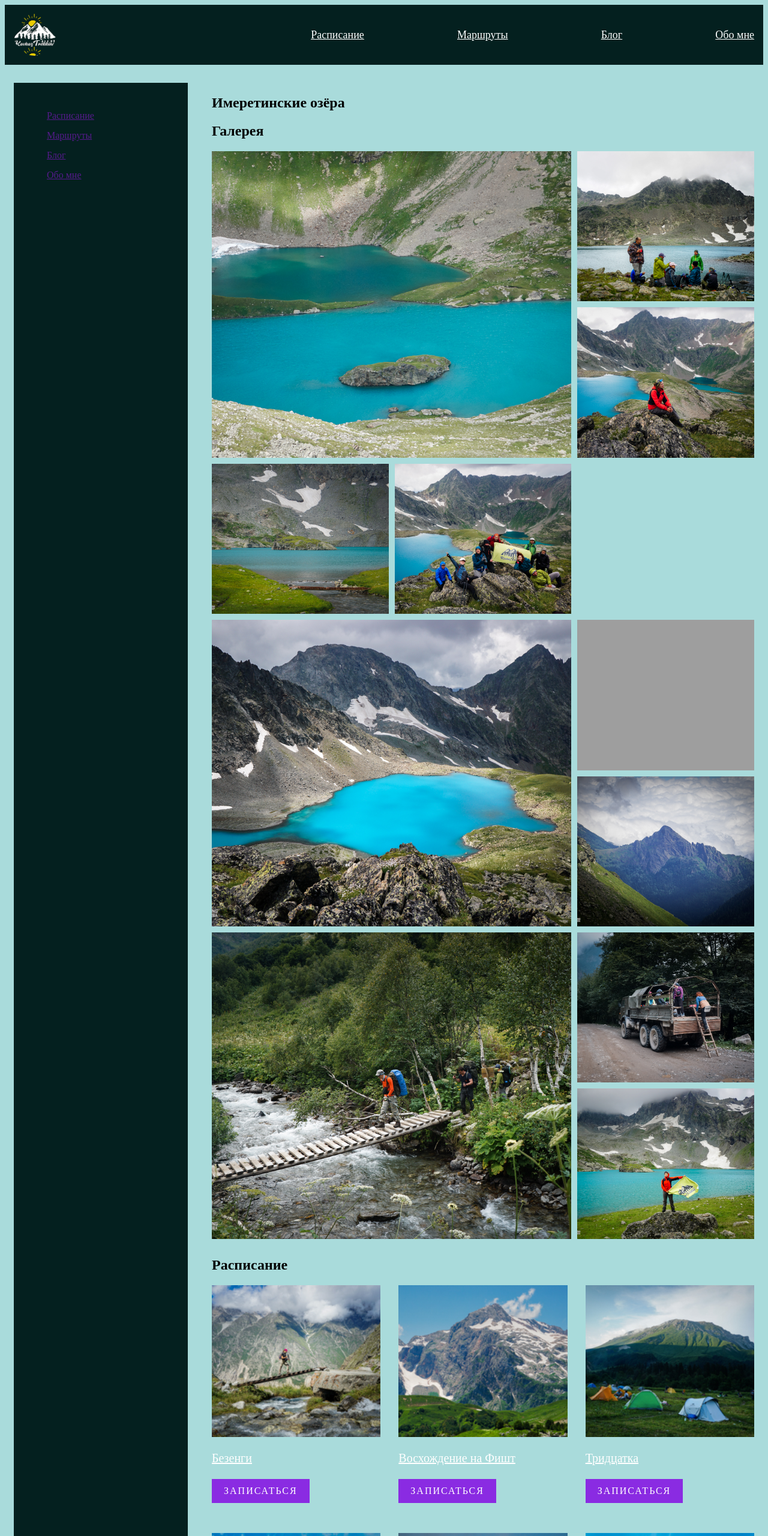
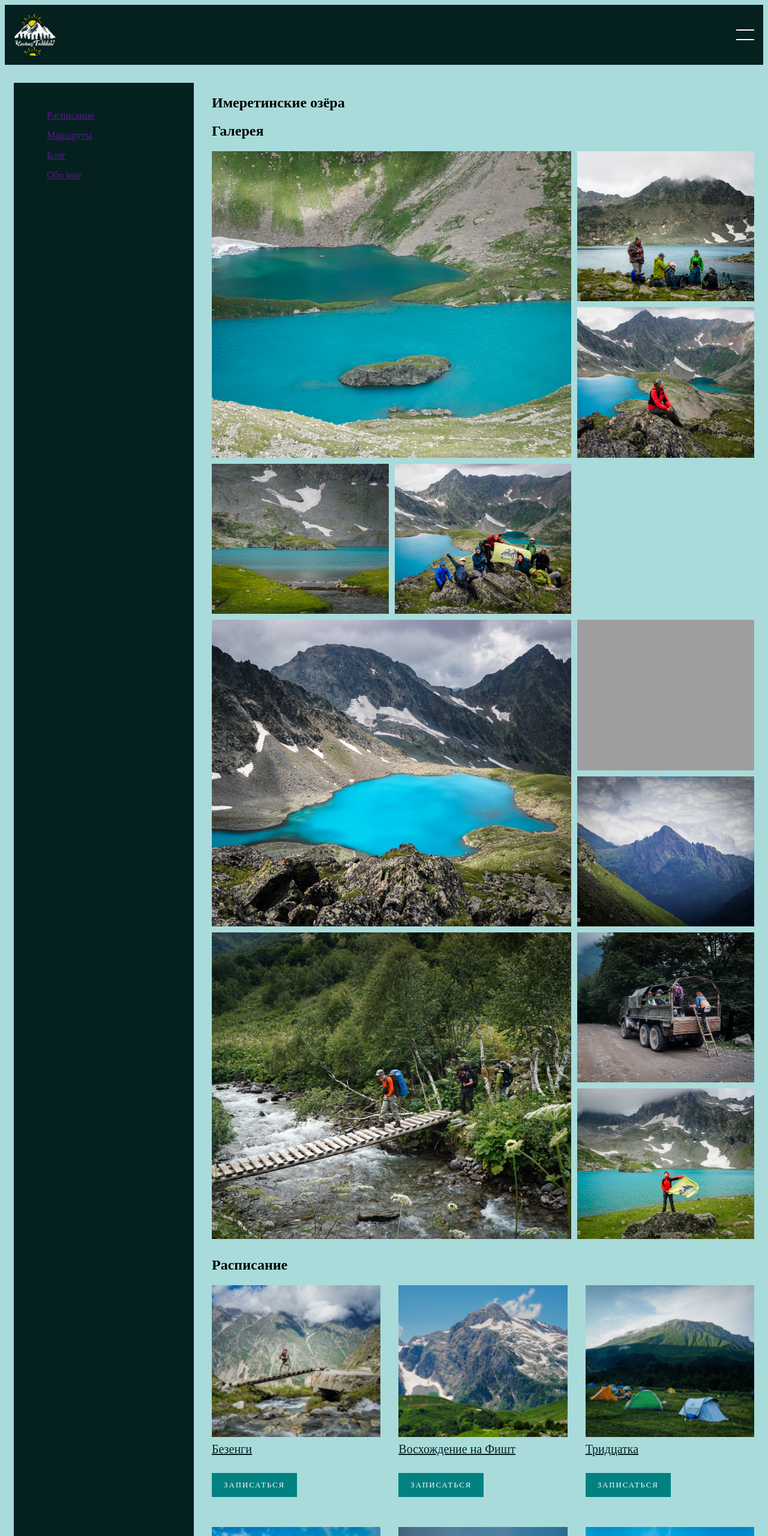
Before and after one commit to Gorbunova89/Grids-test-site, a plain HTML site: page index.html in a window 1280 px wide. Shown: the top 2560 px of the page at 60% size. Drawn offline with Linux system fonts and the light colour scheme; grey boxes are pictures that could not be loaded.

Commit message:
сделала медиа запрос

```diff
--- a/style.css
+++ b/style.css
@@ -59,23 +59,72 @@ ul {
 }
 
 .header_list li {
+    margin: 0px 0px 0px 30px;
+}
+
+.header_burger {
+
+}
+
+
+@media (min-width: 992px) {
+    .header_list {
+        display: none;
+    }
+
+    .header_menu {
+        display: grid;
+        justify-items: end;
+    }
+
+    .header_burger {
+        width: 30px;
+        display: grid;
+        align-items: center;
+        grid-template: repeat(3,8px) /1fr;
+    }
+
+    .header_burger::before {
+        content: "";
+        height: 2px;
+        width: 30px;
+        background-color: #fff;
+    }
+
+    .header_burger::after {
+        content: "";
+        height: 2px;
+        width: 30px;
+        background-color: #fff;
+    }
 
 }
 
 /* основной контент */
 .main {
-    grid-area: main;
+    /* grid-area: main; */
     padding: 30px 15px;
-    display: grid;
+    /* display: grid; */
     /* скопировали из шапки */
-    grid-template: 1fr / 1fr minmax(auto, 300px) minmax(auto, 1100px) 1fr;
+    /* grid-template: 1fr / 1fr minmax(auto, 300px) minmax(auto, 1100px) 1fr; */
 }
 
+/* сетка появляется только н аэкранах меньше 992px Только у блока main */
+@media (min-width: 992px) {
+    .main {
+        grid-area: main;
+        display: grid;
+        grid-template: 1fr / 1fr minmax(auto, 300px) minmax(auto, 1100px) 1fr;
+    }
+}
+
+
 .sidebar {
-    grid-column: 2 / 3;
+    /* перенесли в медиа запрос */
+    /* grid-column: 2 / 3; */
     background-color: rgb(4, 32, 31);;
     padding: 30px 15px;
-    margin-right: 10px;
+    margin: 0px 0px 30px 0px;
 }
 
 .sidebar_list li {
@@ -111,13 +160,21 @@ ul {
 
 /* span сколько ячеек от себя надо забрать объекту */
 .gallery_item_big {
-    grid-column: span 2;
-    grid-row: span 2;
+    /* grid-column: span 2; */
+    /* grid-row: span 2; */
 }
 
+@media (min-width: 767px) {
+    .gallery_item_big {
+        grid-column: span 2;
+        grid-row: span 2;
+    }
+}
+
+/* перенесли в медиа запрос */
 .content {
-    grid-column: 3 / 4;
-    padding: 0px 0px 0px 30px;
+    /* grid-column: 3 / 4; */
+    /* padding: 0px 0px 0px 30px; */
 }
 
 .content_title {
@@ -128,11 +185,30 @@ ul {
     margin: 0px 0px 30px 0px;
 }
 
+@media (min-width: 992px) {
+    .main {
+        grid-area: main;
+        display: grid;
+        grid-template: 1fr / 1fr minmax(auto, 300px) minmax(auto, 1100px) 1fr;
+    }
+
+    .sidebar {
+        grid-column: 2 / 3;
+        margin: 0;
+    }
+
+    .content {
+        grid-column: 3 / 4;
+        padding: 0px 0px 0px 30px;
+    }
+}
+
 .products_items {
     display: grid;
     column-gap: 30px;
     row-gap: 50px;
     grid-template-columns: repeat(auto-fit, minmax(250px, 1fr));
+    grid-auto-rows: 1fr;
 }
 
 /* то что относится к картинкам в блоке products_image */
@@ -149,7 +225,7 @@ ul {
 .products_image {
     position: relative;
     padding: 0px 0px 90% 0px;
-    margin: 0px 0px 20px 0px;
+    margin: 0px 0px 0px 0px;
 }
 
 .products_item {
@@ -161,23 +237,53 @@ ul {
 
 .products_name {
     font-size: 20px;
-    color: #fff;
-    line-height: 30px;
+    font-family: 700;
+    color:rgb(4, 32, 31);
+    line-height: 40px;
     margin: 0px 0px 20px 0px;
 }
 
+/* кнопка */
 .products_button {
     color: #fff;
     text-transform: uppercase;
+    font-size: 0.8rem;
     letter-spacing: 2px;
     text-decoration: none;
     line-height: 40px;
     /* растягиваем на всю ширину кнопку */
     justify-self: start;
-    background-color: blueviolet;
+    background: rgb(2, 129, 129);
+    background-color: ;
     padding: 0px 20px;
 }
 
 .footer {
     background-color: rgb(4, 32, 31);
+    display: grid;
+    grid-template:  1fr / 1fr minmax(auto, 300px) minmax(auto, 1100px) 1fr;
+    grid-area: footer;
+    padding: 15px;
+    align-items: center;
+    color: #fff;
 }
+
+.footer_copy {
+    grid-column: 2 / 3;
+}
+
+.footer_text {
+    grid-column: 3 / 4;
+    text-align: right;
+}
+
+/* @media (min-width: 550px) {
+    .footer_copy {
+        grid-column: 2 / 3;
+    }
+
+    .footer_text {
+        grid-column: 3 / 4;
+        text-align: right;
+    }
+} */
```
